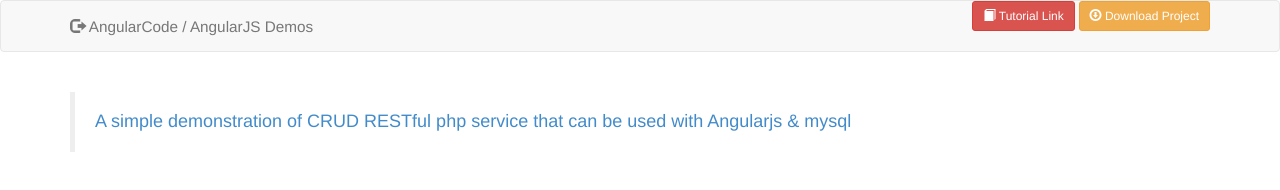
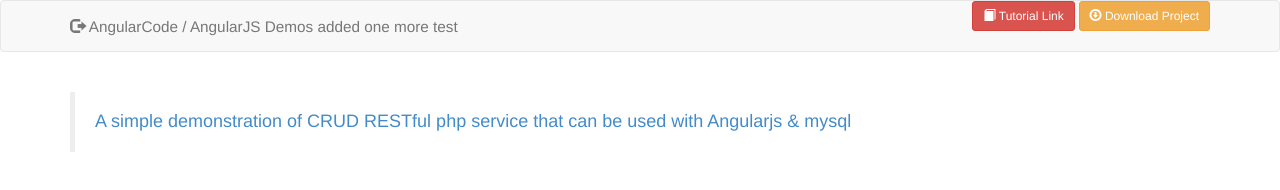
Before and after one commit to mjadala/angular, a plain HTML site: page index.html in a window 1280 px wide. Drawn offline with Linux system fonts and the light colour scheme; no server answers.

Commit message:
new line added

```diff
--- a/index.html
+++ b/index.html
@@ -15,7 +15,7 @@
         <a href="http://angularcode.com" class="navbar-brand">
             <small>
                 <i class="glyphicon glyphicon-log-out"></i>
-                AngularCode / AngularJS Demos
+                AngularCode / AngularJS Demos added one more test
             </small>
         </a><!-- /.brand -->
 
```
